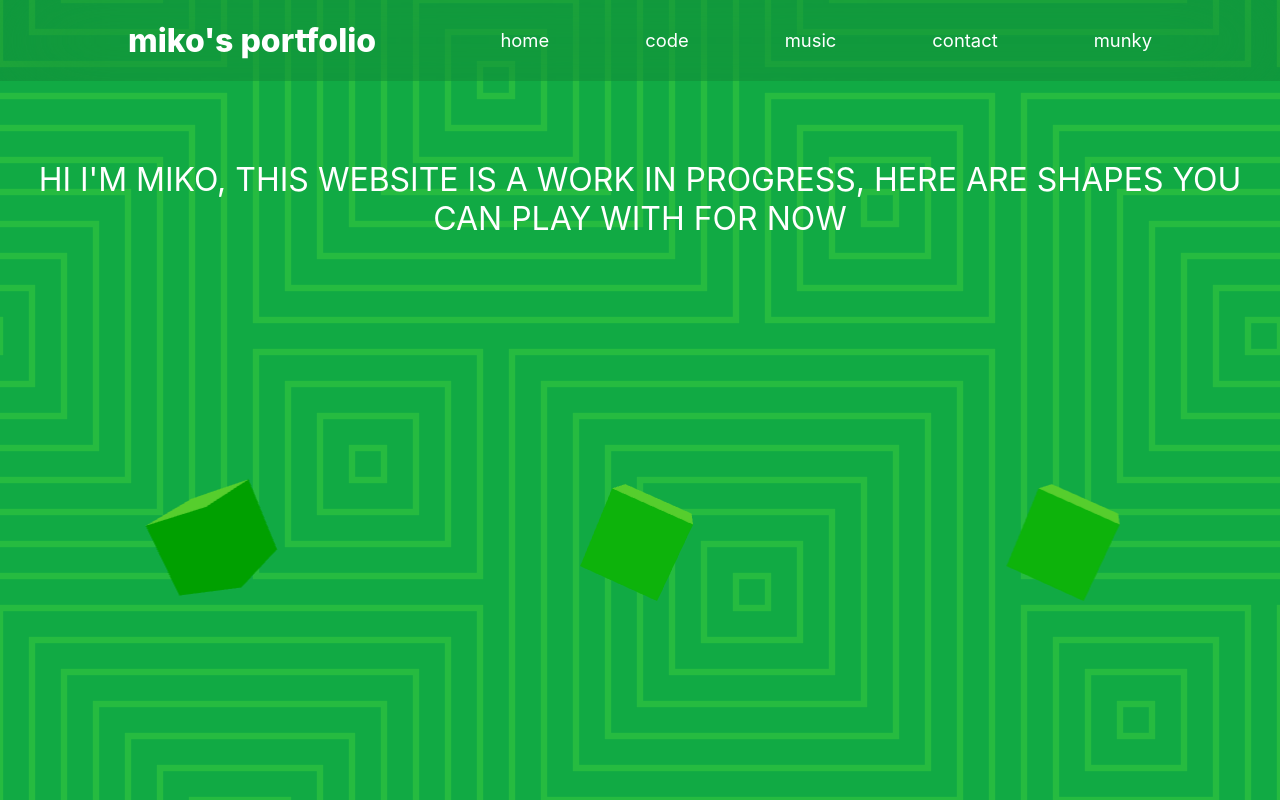
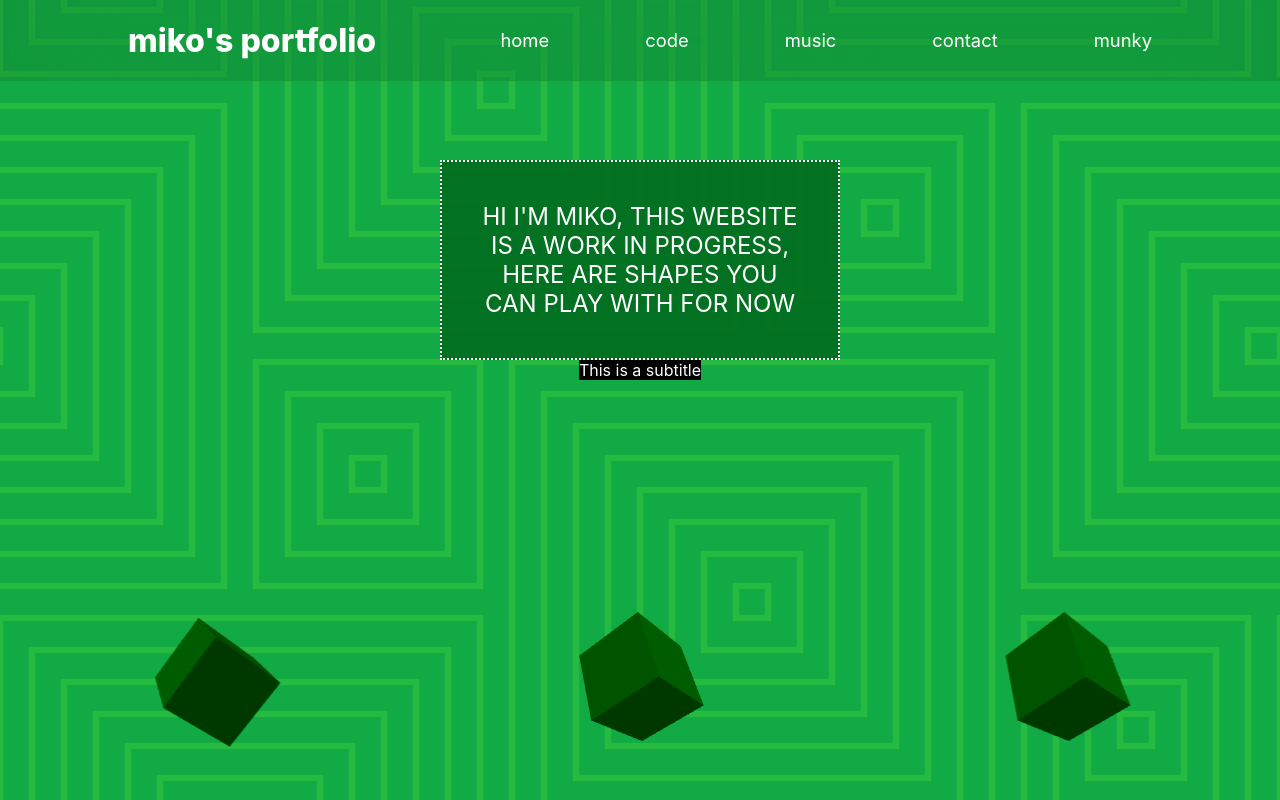
Before and after one commit to hiromikoreyes/portfolio, a React (Create React App) app: page / in a window 1280 px wide. Shown: the top 800 px of the page. Built offline with nearby package versions, Linux system fonts and the light colour scheme.

Commit message:
edited components

```diff
--- a/src/components/Box/Box.js
+++ b/src/components/Box/Box.js
@@ -4,9 +4,9 @@ import { PlaneGeometry } from "three";
 
 export default function Box(){
     return (
-        <mesh rotation={[90,0,20]}>
+        <mesh rotation={[100,0,20]}>
             <boxGeometry attach="geometry"></boxGeometry>
-            <meshLambertMaterial attach="material" color="lime"></meshLambertMaterial>
+            <meshLambertMaterial attach="material" color="green"></meshLambertMaterial>
         </mesh>
     );
 }
--- a/src/components/DescriptionBox/DescriptionBox.css
+++ b/src/components/DescriptionBox/DescriptionBox.css
@@ -1,6 +1,24 @@
-.text-container{
+.title-container{
     text-align: center;
-    margin-top: 10rem;
     color: white;
     font-size: xx-large;
+    background-color: rgba(2, 107, 30, 0.9);
+    padding: 40px;
+    width: 400px;
+    border: 2px dotted;
+    font-size: x-large;
 }
+
+.body-container{
+    color: white;
+    background-color: black;
+    text-align: center;
+}
+
+.super-container{
+    margin-top: 10rem;
+    display: flex;
+    flex-direction: column;
+    justify-content: center;
+    align-items: center;
+}
--- a/src/components/DescriptionBox/DescriptionBox.js
+++ b/src/components/DescriptionBox/DescriptionBox.js
@@ -2,9 +2,17 @@ import React, {Component} from "react";
 import './DescriptionBox.css'
 
 function DescriptionBox() {
+
+
   return (
-    <div class="text-container">
-        HI I'M MIKO, THIS WEBSITE IS A WORK IN PROGRESS, HERE ARE SHAPES YOU CAN PLAY WITH FOR NOW
+    <div class="super-container">
+      <div class="title-container">
+          HI I'M MIKO, THIS WEBSITE IS A WORK IN PROGRESS, HERE ARE SHAPES YOU CAN PLAY WITH FOR NOW
+      </div>
+
+      <div class="body-container">
+          This is a subtitle
+      </div>
     </div>
   );
 }
```
